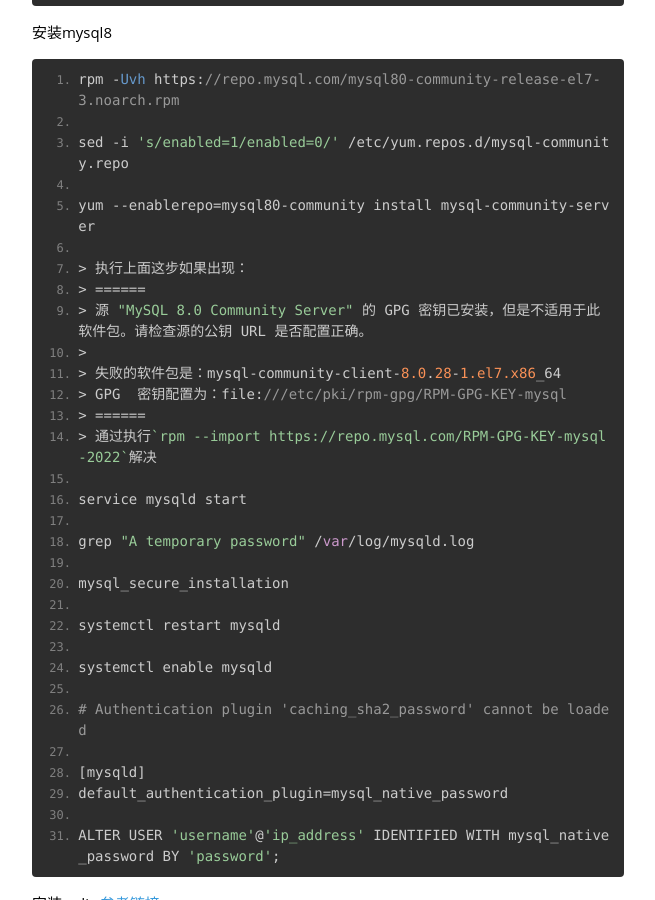
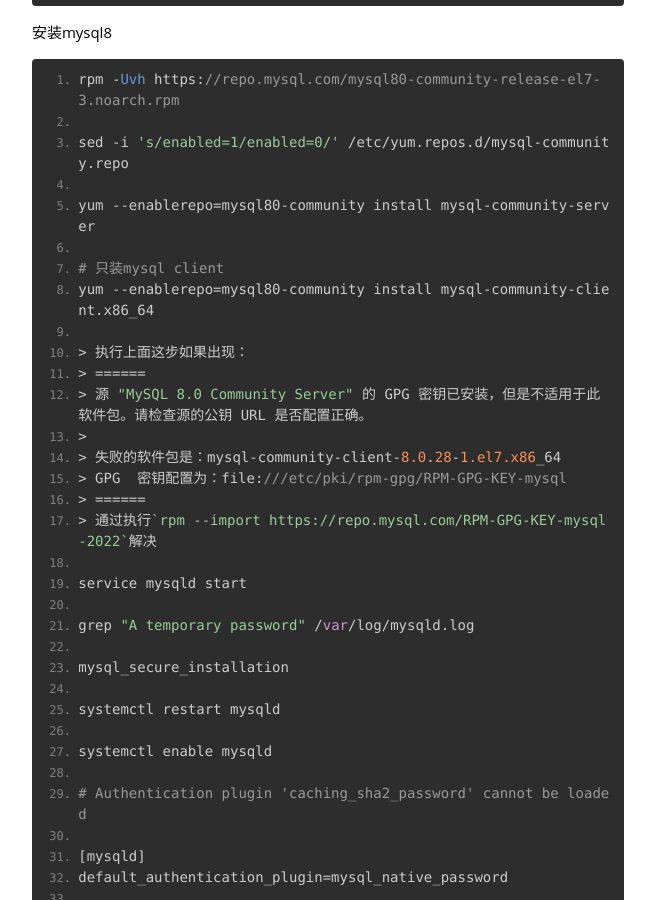
Before and after one commit to hiwjd/hiwjd.github.io, a Jekyll site: the page built from _posts/2019-12-13-centos7-deploy-note.markdown, in a window 1280 px wide and 900 px high, scrolled down 945 px. Shown: the whole window, without its empty margins (312-967 px from the left). Built offline with Jekyll 4.4.1, drawn with Linux system fonts in a browser that asks for light colours; nearby versions of some CDN libraries; some web fonts are replaced; comment, search, counter and statistics services are not loaded.

Commit message:
Update 2019-12-13-centos7-deploy-note.markdown

```diff
--- a/_posts/2019-12-13-centos7-deploy-note.markdown
+++ b/_posts/2019-12-13-centos7-deploy-note.markdown
@@ -59,6 +59,9 @@ rpm -Uvh https://repo.mysql.com/mysql80-community-release-el7-3.noarch.rpm
 sed -i 's/enabled=1/enabled=0/' /etc/yum.repos.d/mysql-community.repo
 
 yum --enablerepo=mysql80-community install mysql-community-server
+
+# 只装mysql client
+yum --enablerepo=mysql80-community install mysql-community-client.x86_64
 
 > 执行上面这步如果出现：
 > ======
```
